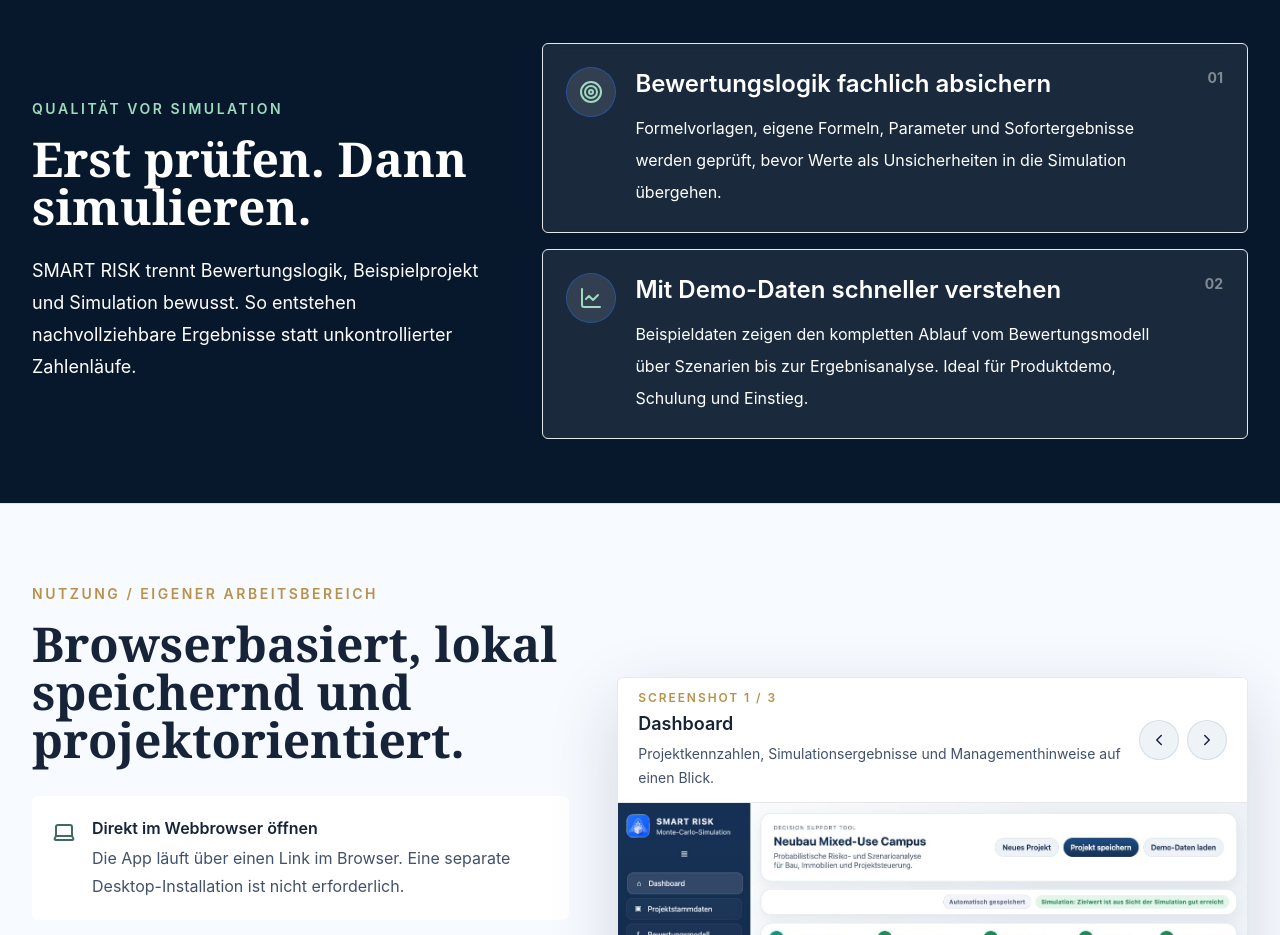
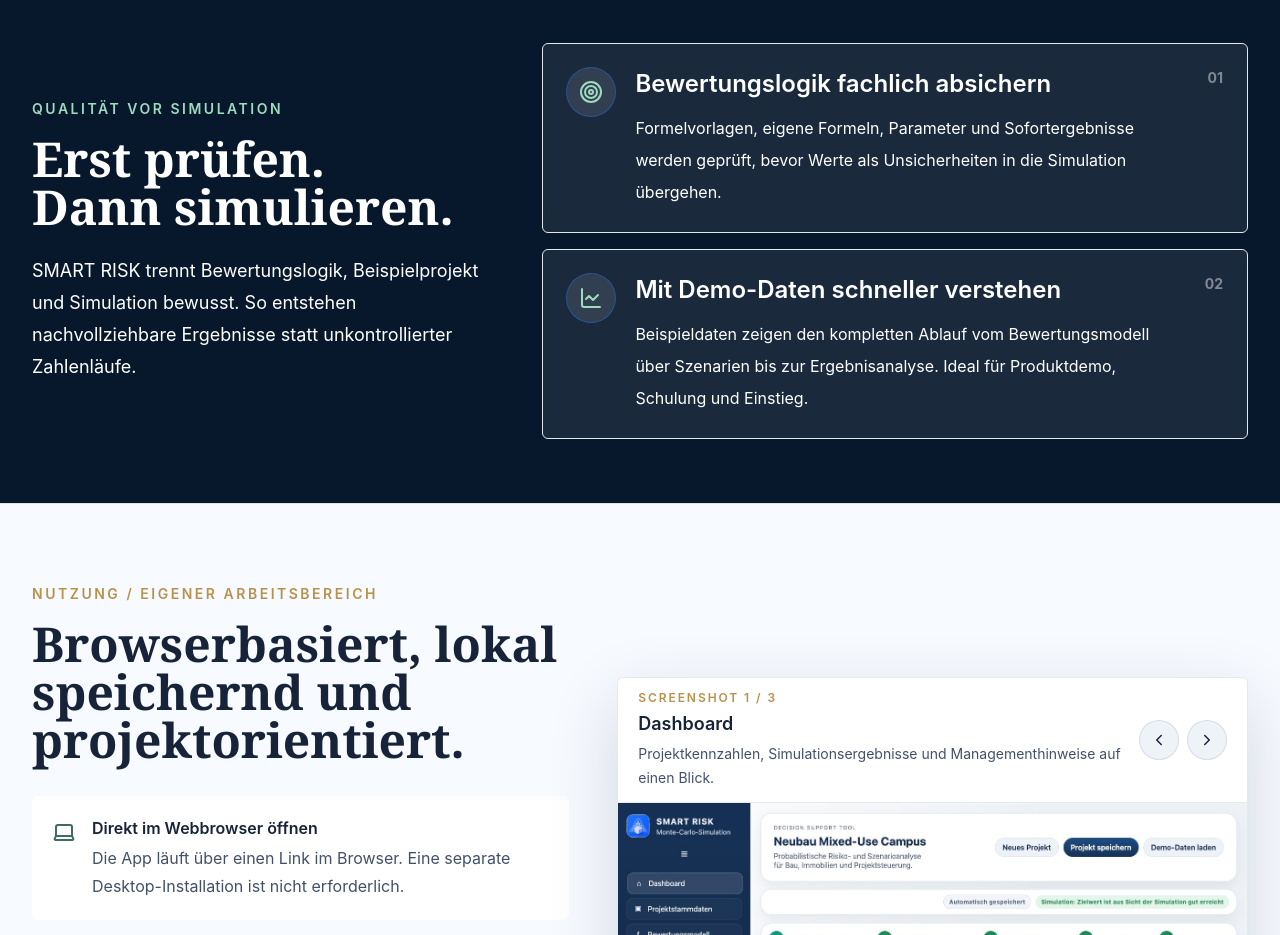
Before and after one commit to BM1964-25/SMART-RISK-Monte-Carlo-Simulation-Landingpage, a React (Vite) app: page / in a window 1280 px wide. Shown: the part 3100-4035 px from the top of the page. Built offline with nearby package versions, Linux system fonts and the light colour scheme.

Commit message:
Break validation heading after first sentence

```diff
--- a/src/App.tsx
+++ b/src/App.tsx
@@ -554,7 +554,8 @@ function App() {
               Qualität vor Simulation
             </p>
             <h2 className="mt-4 max-w-xl font-serif text-4xl font-semibold leading-tight sm:text-5xl">
-              Erst prüfen. Dann simulieren.
+              <span className="block">Erst prüfen.</span>
+              <span className="block">Dann simulieren.</span>
             </h2>
             <p className="mt-6 max-w-xl text-lg leading-8 text-white/72">
               SMART RISK trennt Bewertungslogik, Beispielprojekt und Simulation
```
